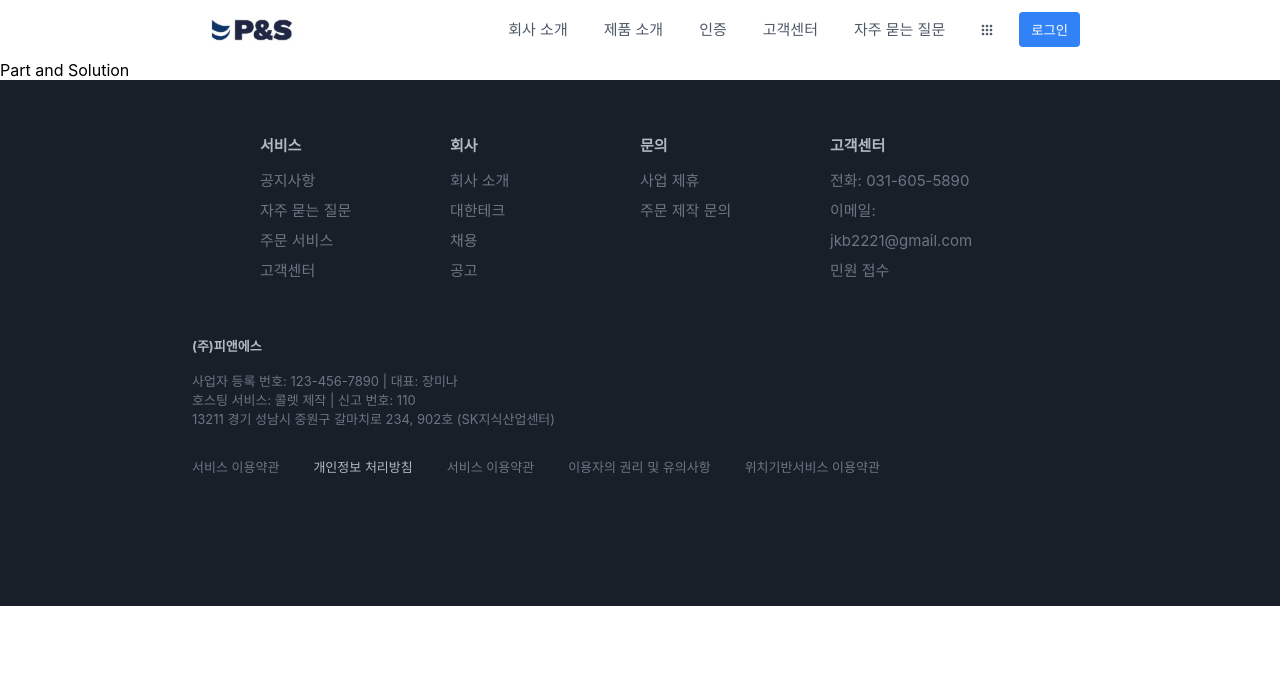
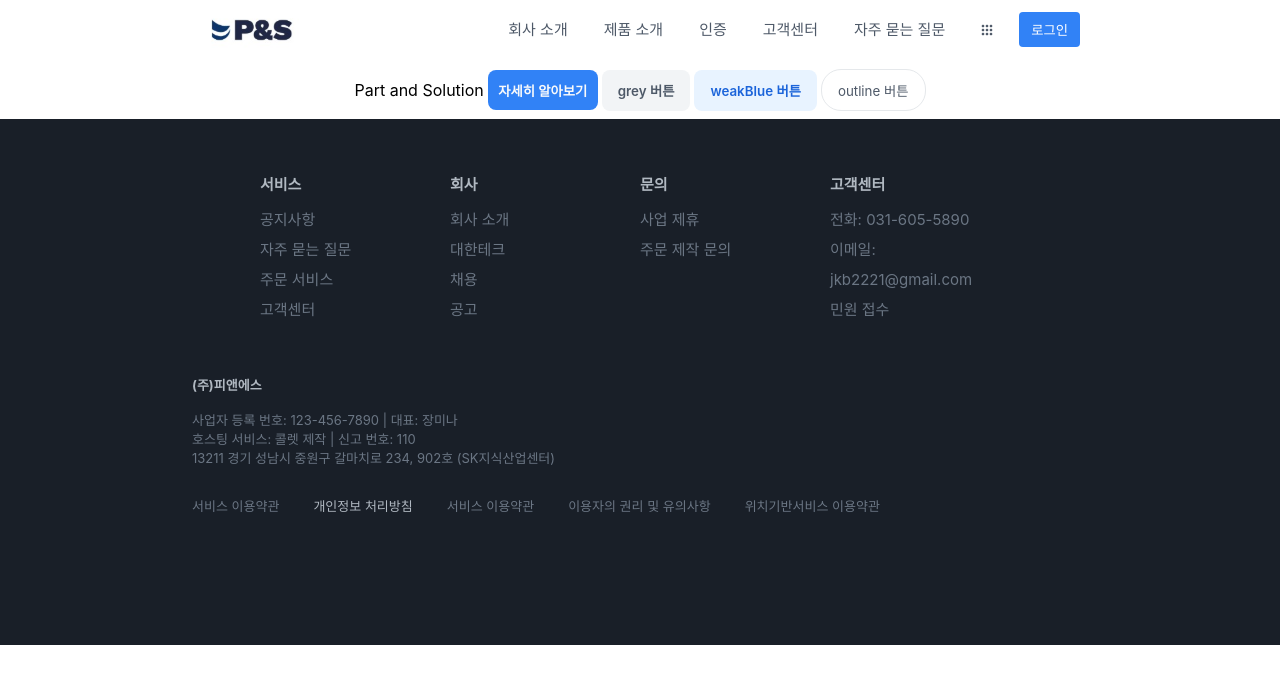
Before and after one commit to kyubumjang/pns-fe, a Next.js app: page / in a window 1280 px wide. Shown: the top 684 px of the page. Built offline with nearby package versions, Linux system fonts and the light colour scheme; a web font is replaced by a local one.

Commit message:
feat(button): button 컴포넌트 구현 및 적용

```diff
--- /dev/null
+++ b/src/components/Button/Button.styles.ts
@@ -0,0 +1,87 @@
+import styled from '@emotion/styled';
+
+export interface StyleProps {
+  width?: string;
+  height?: string;
+  fontSize?: string;
+  buttonTheme?: string;
+  round?: boolean;
+  disabled?: boolean;
+  outline?: boolean;
+  noPointer?: boolean;
+}
+
+export const Button = styled('button')<StyleProps>(
+  {
+    display: 'flex',
+    alignItems: 'center',
+    justifyContent: 'center',
+    border: 'none',
+    outline: 'none',
+    color: '#fff',
+    fontFamily: 'inherit',
+    margin: '1px 0 0',
+    padding: '11px 16px',
+    whiteSpace: 'nowrap',
+    textAlign: 'center',
+    verticalAlign: 'middle',
+    transition: 'background .2s ease,color .1s ease',
+  },
+  ({
+    theme,
+    width,
+    height,
+    fontSize,
+    buttonTheme,
+    round,
+    disabled,
+    outline,
+    noPointer,
+  }) => {
+    const getBorderRadius = () => {
+      if (round) return '50%';
+      return theme.borderRadius;
+    };
+    const getColor = () => {
+      if (buttonTheme === 'grey') return theme.color.grey700;
+      if (buttonTheme === 'weakBlue') return theme.color.blue700;
+      return theme.color.grey50;
+    };
+    const getBgColor = () => {
+      if (disabled) return theme.color.grey200;
+      if (buttonTheme === 'grey') return theme.color.grey100;
+      if (buttonTheme === 'weakBlue') return theme.color.blue50;
+      return theme.color.blue500;
+    };
+    const getHoverColor = () => {
+      if (disabled) return 'none';
+      if (buttonTheme === 'grey') return theme.color.grey300;
+      if (buttonTheme === 'weakBlue') return theme.color.blue100;
+      return theme.color.blue700;
+    };
+    const getActiveColor = () => {
+      if (buttonTheme === 'grey') return theme.color.grey400;
+      if (buttonTheme === 'weakBlue') return theme.color.blue200;
+      if (disabled) return 'none';
+
+      return theme.color.blue800;
+    };
+    return {
+      width,
+      height,
+      fontSize,
+      fontWeight: outline ? 400 : 600,
+      border: outline ? `1px solid ${theme.color.grey200}` : 'none',
+      color: outline ? theme.color.grey700 : getColor(),
+      cursor: noPointer ? 'none' : 'pointer',
+      borderRadius: outline ? '20px' : getBorderRadius(),
+      backgroundColor: outline ? `#fff` : getBgColor(),
+      '&:hover': {
+        backgroundColor: outline ? theme.color.grey200 : getHoverColor(),
+      },
+      '&:active': {
+        backgroundColor: outline ? theme.color.grey300 : getActiveColor(),
+      },
+    };
+  },
+);
--- /dev/null
+++ b/src/components/Button/Button.tsx
@@ -0,0 +1,43 @@
+import * as S from './Button.styles';
+
+interface Props extends Partial<S.StyleProps> {
+  children: string | JSX.Element;
+  type?: 'button' | 'submit' | 'reset';
+  buttonTheme?: 'grey' | 'weakBlue';
+  round?: boolean;
+  outline?: boolean;
+  onClick?: React.MouseEventHandler<HTMLButtonElement>;
+}
+
+const Button = ({
+  type,
+  width = '100%',
+  height = '20px',
+  fontSize = '15px',
+  buttonTheme,
+  round,
+  outline,
+  onClick,
+  children,
+  disabled = false,
+  noPointer = false,
+}: Props) => {
+  return (
+    <S.Button
+      buttonTheme={buttonTheme}
+      width={width}
+      height={height}
+      fontSize={fontSize}
+      onClick={onClick}
+      round={round}
+      outline={outline}
+      type={type}
+      disabled={disabled}
+      noPointer={noPointer}
+    >
+      {children}
+    </S.Button>
+  );
+};
+
+export default Button;
--- a/src/pages/index.tsx
+++ b/src/pages/index.tsx
@@ -1,12 +1,34 @@
 import type { NextPage } from 'next';
 
-import Footer from '@/components/Footer/Footer';
-import Header from '@/components/Header/Header';
+import { Button } from '@/components/Button/Button.styles';
 
 const Home: NextPage = () => {
   return (
-    <div>
+    <div
+      style={{
+        display: 'flex',
+        width: '100%',
+        justifyContent: 'center',
+        alignItems: 'center',
+        gap: '4px',
+        padding: '8px',
+      }}
+    >
       <h1>Part and Solution</h1>
+      <Button
+        width='110px'
+        height='40px'
+      >
+        자세히 알아보기
+      </Button>
+      <Button buttonTheme='grey'>grey 버튼</Button>
+      <Button buttonTheme='weakBlue'>weakBlue 버튼</Button>
+      <Button
+        outline
+        height='42px'
+      >
+        outline 버튼
+      </Button>
     </div>
   );
 };
```
